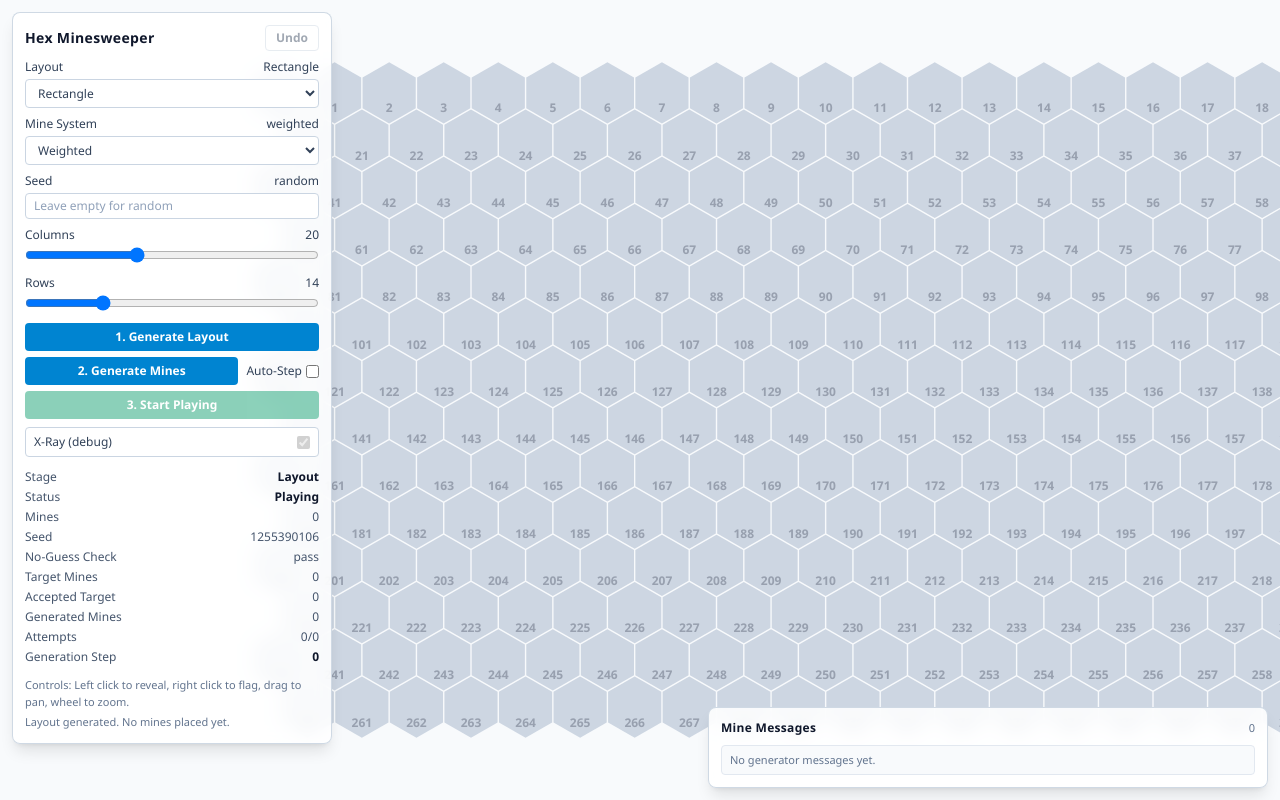
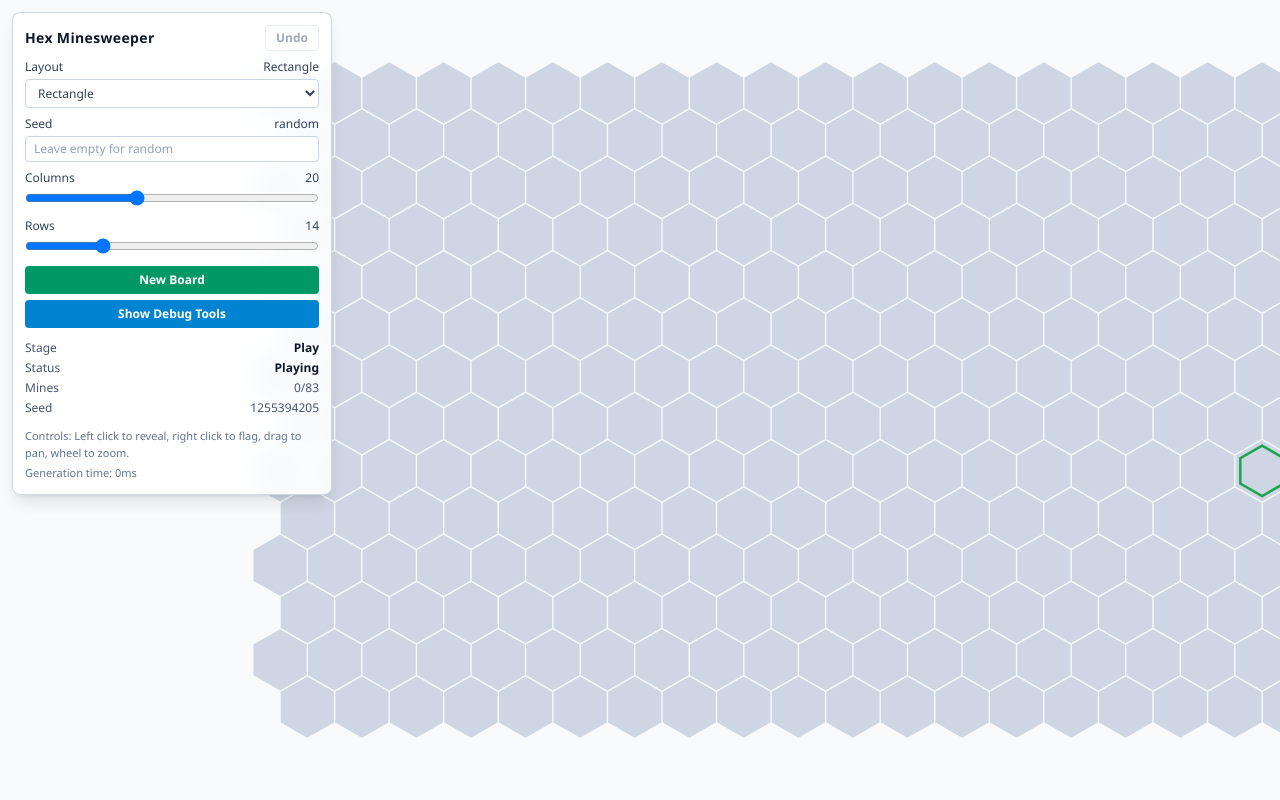
Before and after one commit to AaronV/hex-minesweeper, a React (Vite) app: page / in a window 1280 px wide. Built offline with nearby package versions, Linux system fonts and the light colour scheme.

Commit message:
simplify UX and smart-only flow; add generation timing

```diff
--- a/src/App.tsx
+++ b/src/App.tsx
@@ -6,6 +6,7 @@
   applyRightClick,
   DEFAULT_SETTINGS,
   generateLayoutOnly,
+  generateMinesForLayout,
   type GameState,
   type MineGenerationSession,
   normalizeSettings,
@@ -52,35 +53,58 @@
 const INITIAL_SEED_TEXT = loadInitialSeedText()
 const INITIAL_LAYOUT_SEED = parseSeed(INITIAL_SEED_TEXT) ?? randomSeed()
 const INITIAL_LAYOUT = generateLayoutOnly(INITIAL_SETTINGS, INITIAL_LAYOUT_SEED)
+const INITIAL_GAME = generateMinesForLayout(
+  INITIAL_SETTINGS,
+  INITIAL_LAYOUT.phase,
+  INITIAL_LAYOUT_SEED,
+  (INITIAL_LAYOUT_SEED + 4099) >>> 0,
+)
+
+function buildBoardForMode(settings: GenerationSettings, seed: number, debugToolsEnabled: boolean): {
+  phase: LayoutPhaseResult
+  game: GameState
+  stage: WorkflowStage
+} {
+  const generated = generateLayoutOnly(settings, seed)
+  if (debugToolsEnabled) {
+    return { phase: generated.phase, game: generated.game, stage: 'layout' }
+  }
+  return {
+    phase: generated.phase,
+    game: generateMinesForLayout(settings, generated.phase, seed, (seed + 4099) >>> 0),
+    stage: 'play',
+  }
+}
 
 function App() {
   const [settings, setSettings] = useState<GenerationSettings>(INITIAL_SETTINGS)
   const [seedText, setSeedText] = useState<string>(INITIAL_SEED_TEXT)
-  const [stage, setStage] = useState<WorkflowStage>('layout')
+  const [stage, setStage] = useState<WorkflowStage>('play')
   const [layoutPhase, setLayoutPhase] = useState<LayoutPhaseResult | null>(INITIAL_LAYOUT.phase)
   const [layoutSeed, setLayoutSeed] = useState<number>(INITIAL_LAYOUT_SEED)
   const [mineGenerationSession, setMineGenerationSession] = useState<MineGenerationSession | null>(null)
   const [isMineAutoStepping, setIsMineAutoStepping] = useState(false)
-  const [game, setGame] = useState<GameState | null>(INITIAL_LAYOUT.game)
+  const [game, setGame] = useState<GameState | null>(INITIAL_GAME)
   const [undoGame, setUndoGame] = useState<GameState | null>(null)
   const [xrayMode, setXrayMode] = useState(false)
+  const [debugToolsEnabled, setDebugToolsEnabled] = useState(false)
   const canGenerateMines = layoutPhase !== null
 
   const onSettingsChange = useCallback((partial: Partial<GenerationSettings>) => {
     setSettings((previous) => {
       const next = normalizeSettings({ ...previous, ...partial })
       const seed = parseSeed(seedText) ?? randomSeed()
-      const generated = generateLayoutOnly(next, seed)
+      const generated = buildBoardForMode(next, seed, debugToolsEnabled)
       setLayoutSeed(seed)
       setLayoutPhase(generated.phase)
       setMineGenerationSession(null)
       setGame(generated.game)
-      setStage('layout')
+      setStage(generated.stage)
       setUndoGame(null)
       setIsMineAutoStepping(false)
       return next
     })
-  }, [seedText])
+  }, [debugToolsEnabled, seedText])
 
   const onGenerateLayout = useCallback(() => {
     const seed = randomSeed()
@@ -91,6 +115,19 @@
     setMineGenerationSession(null)
     setGame(layoutGame)
     setStage('layout')
+    setUndoGame(null)
+    setIsMineAutoStepping(false)
+  }, [settings])
+
+  const onGenerateBoardQuick = useCallback(() => {
+    const nextSeed = randomSeed()
+    const generated = buildBoardForMode(settings, nextSeed, false)
+    setSeedText(String(nextSeed))
+    setLayoutSeed(nextSeed)
+    setLayoutPhase(generated.phase)
+    setMineGenerationSession(null)
+    setGame(generated.game)
+    setStage(generated.stage)
     setUndoGame(null)
     setIsMineAutoStepping(false)
   }, [settings])
@@ -191,7 +228,8 @@
     stage === 'mines' &&
     game !== null &&
     generationComplete &&
-    (settings.mineGenerationSystem === 'smart' || (game.mineCount > 0 && game.generationReport.noGuessSolvePassed))
+    game.mineCount > 0 &&
+    game.generationReport.noGuessSolvePassed
   const effectiveXrayMode = stage !== 'play' ? true : xrayMode
   const generationMessages = game?.generationReport.messageLog ?? []
 
@@ -202,15 +240,18 @@
         seedText={seedText}
         game={game}
         stage={stage}
+        debugToolsEnabled={debugToolsEnabled}
         xrayMode={effectiveXrayMode}
         canUndo={undoGame !== null}
         canGenerateMines={canGenerateMines}
         canStartPlaying={canStartPlaying}
         isMineAutoStepping={isMineAutoStepping}
         mineStepCount={mineGenerationSession?.stepCount ?? 0}
+        onGenerateBoardQuick={onGenerateBoardQuick}
         onGenerateLayout={onGenerateLayout}
         onGenerateMines={onGenerateMines}
         onStartPlaying={onStartPlaying}
+        onToggleDebugTools={() => setDebugToolsEnabled((previous) => !previous)}
         onToggleMineAutoStep={onToggleMineAutoStep}
         onUndo={onUndo}
         onToggleXrayMode={setXrayMode}
@@ -224,6 +265,7 @@
         onReveal={onReveal}
         onRightClick={onRightClick}
       />
+      {debugToolsEnabled ? (
         <div className="fixed bottom-3 right-3 z-10 w-[560px] rounded-lg border border-slate-300/90 bg-white/88 p-3 text-left text-slate-700 shadow-lg backdrop-blur-sm">
           <div className="mb-2 flex items-center justify-between">
             <h2 className="text-xs font-semibold tracking-wide text-slate-900">Mine Messages</h2>
@@ -243,6 +285,7 @@
             )}
           </div>
         </div>
+      ) : null}
     </>
   )
 }
--- a/src/components/ControlPanel.tsx
+++ b/src/components/ControlPanel.tsx
@@ -1,4 +1,4 @@
-import type { GameState, GenerationSettings, MapLayout, MineGenerationSystem } from '../game'
+import type { GameState, GenerationSettings, MapLayout } from '../game'
 
 export type WorkflowStage = 'setup' | 'layout' | 'mines' | 'play'
 
@@ -7,15 +7,18 @@
   seedText: string
   game: GameState | null
   stage: WorkflowStage
+  debugToolsEnabled: boolean
   xrayMode: boolean
   canUndo: boolean
   canGenerateMines: boolean
   canStartPlaying: boolean
   isMineAutoStepping: boolean
   mineStepCount: number
+  onGenerateBoardQuick: () => void
   onGenerateLayout: () => void
   onGenerateMines: () => void
   onStartPlaying: () => void
+  onToggleDebugTools: () => void
   onToggleMineAutoStep: () => void
   onUndo: () => void
   onToggleXrayMode: (enabled: boolean) => void
@@ -28,15 +31,18 @@
   seedText,
   game,
   stage,
+  debugToolsEnabled,
   xrayMode,
   canUndo,
   canGenerateMines,
   canStartPlaying,
   isMineAutoStepping,
   mineStepCount,
+  onGenerateBoardQuick,
   onGenerateLayout,
   onGenerateMines,
   onStartPlaying,
+  onToggleDebugTools,
   onToggleMineAutoStep,
   onUndo,
   onToggleXrayMode,
@@ -44,6 +50,7 @@
   onSettingsChange,
 }: ControlPanelProps) {
   const mineButtonLabel = stage === 'mines' ? '2. Next Mine Step' : '2. Generate Mines'
+  const flaggedCount = game ? game.cells.filter((cell) => cell.active && cell.flagged).length : 0
 
   return (
     <div className="fixed left-3 top-3 z-10 w-[320px] rounded-lg border border-slate-300/90 bg-white/88 p-3 text-slate-700 shadow-lg backdrop-blur-sm">
@@ -73,21 +80,6 @@
             <option value="rectangle">Rectangle</option>
             <option value="rorschach">Rorschach Mirror</option>
             <option value="snowflake">Snowflake</option>
-          </select>
-        </label>
-
-        <label className="block">
-          <div className="mb-1 flex justify-between">
-            <span>Mine System</span>
-            <span>{settings.mineGenerationSystem}</span>
-          </div>
-          <select
-            value={settings.mineGenerationSystem}
-            onChange={(event) => onSettingsChange({ mineGenerationSystem: event.target.value as MineGenerationSystem })}
-            className="w-full rounded border border-slate-300 bg-white px-2 py-1 text-xs text-slate-700"
-          >
-            <option value="weighted">Weighted</option>
-            <option value="smart">Smart (Stepped)</option>
           </select>
         </label>
 
@@ -192,6 +184,24 @@
         <div className="grid grid-cols-1 gap-1.5">
           <button
             type="button"
+            onClick={onGenerateBoardQuick}
+            className="rounded bg-emerald-600 px-2.5 py-1.5 text-xs font-semibold text-white hover:bg-emerald-500"
+          >
+            New Board
+          </button>
+          <button
+            type="button"
+            onClick={onToggleDebugTools}
+            className="rounded bg-sky-600 px-2.5 py-1.5 text-xs font-semibold text-white hover:bg-sky-500"
+          >
+            {debugToolsEnabled ? 'Hide Debug Tools' : 'Show Debug Tools'}
+          </button>
+        </div>
+
+        {debugToolsEnabled ? (
+          <div className="grid grid-cols-1 gap-1.5 rounded border border-slate-300 bg-slate-50 p-2">
+            <button
+              type="button"
               onClick={onGenerateLayout}
               className="rounded bg-sky-600 px-2.5 py-1.5 text-xs font-semibold text-white hover:bg-sky-500"
             >
@@ -224,8 +234,6 @@
             >
               3. Start Playing
             </button>
-        </div>
-
             <label className="flex items-center justify-between rounded border border-slate-300 bg-white px-2 py-1.5">
               <span>X-Ray (debug)</span>
               <input
@@ -235,6 +243,8 @@
                 onChange={(event) => onToggleXrayMode(event.target.checked)}
               />
             </label>
+          </div>
+        ) : null}
       </div>
 
       {game ? (
@@ -246,9 +256,13 @@
             {game.status === 'playing' ? 'Playing' : game.status === 'won' ? 'Won' : 'Lost'}
           </span>
           <span>Mines</span>
-          <span className="text-right">{game.mineCount}</span>
+          <span className="text-right">
+            {flaggedCount}/{game.mineCount}
+          </span>
           <span>Seed</span>
           <span className="truncate text-right">{game.seed}</span>
+          {debugToolsEnabled ? (
+            <>
               <span>No-Guess Check</span>
               <span className="text-right">{game.generationReport.noGuessSolvePassed ? 'pass' : 'fail'}</span>
               <span>Target Mines</span>
@@ -263,6 +277,8 @@
               </span>
               <span>Generation Step</span>
               <span className="text-right font-semibold text-slate-900">{mineStepCount}</span>
+            </>
+          ) : null}
         </div>
       ) : (
         <p className="mt-3 text-xs text-slate-600">Generate layout to begin.</p>
--- a/src/game/index.ts
+++ b/src/game/index.ts
@@ -30,7 +30,6 @@
   HintType,
   MapLayout,
   LayoutPhaseResult,
-  MineGenerationSystem,
 } from './types'
 
 export { DEFAULT_SETTINGS, randomSeed, normalizeSettings, estimatePlayableCells, getMineTargetFromActiveCells }
@@ -108,6 +107,7 @@
   layoutSeed: number,
   seed: number,
 ): GameState {
+  const generationStartMs = Date.now()
   const normalized = normalizeSettings(settings)
   const requestedTargetMineCount = clamp(
     getMineTargetFromActiveCells(phase.activeIndices.length),
@@ -128,7 +128,6 @@
     for (let attempt = 0; attempt < maxAttemptsPerTarget; attempt += 1) {
       const attemptSeed = seed + target * 104729 + attempt * 9187
       const candidate = generateMinesBySystem(
-        normalized.mineGenerationSystem,
         normalized,
         phase,
         target,
@@ -169,6 +168,7 @@
     }
     if (bestDeterministic) break
   }
+  const generationDurationMs = Date.now() - generationStartMs
 
   return buildGameState({
     phase: bestPhase,
@@ -188,8 +188,8 @@
       attemptBudget: (requestedTargetMineCount - minimumTargetMineCount + 1) * maxAttemptsPerTarget,
       noGuessSolvePassed: bestDeterministic,
       note: bestDeterministic
-        ? `${normalized.mineGenerationSystem} system generated mines after ${attempts} attempt${attempts === 1 ? '' : 's'} (target ${bestTarget}).`
-        : `${normalized.mineGenerationSystem} system found no guess-free layout in ${attempts} attempts. Try Generate Mines again.`,
+        ? `Generation time: ${generationDurationMs}ms`
+        : `Generation time: ${generationDurationMs}ms. No guess-free layout found in ${attempts} attempts. Try Generate Mines again.`,
       messageLog: [],
       currentTargetIndex: -1,
     },
@@ -211,7 +211,7 @@
   )
 
   const initialized =
-    previousSession ?? initializeMineGenerationSession(normalized.mineGenerationSystem, phase, layoutSeed)
+    previousSession ?? initializeMineGenerationSession(phase, layoutSeed)
   const session = advanceMineGenerationSession(normalized, phase, requestedTargetMineCount, initialized)
   const phaseWithStart: LayoutPhaseResult = { ...phase, startIndex: session.startIndex }
   const truth = createTruthBoard(phase.rows, phase.cols, session.mineSet, phase.activeMask)
@@ -233,7 +233,7 @@
   const assignedSet = session.system === 'smart' ? session.assignedSet : new Set<number>()
   const attemptsUsed = session.stepCount
   const attemptBudget = session.system === 'smart' ? requestedTargetMineCount : 1
-  const notePrefix = session.system === 'smart' ? 'smart tx' : 'weighted step'
+  const notePrefix = 'smart tx'
   const game = buildGameState({
     phase: phaseWithStart,
     truth,
@@ -252,11 +252,9 @@
       attemptBudget,
       noGuessSolvePassed,
       note:
-        session.system === 'smart'
-          ? `${notePrefix} ${session.stepCount}: ${session.lastAction}. assigned=${session.assignedSet.size}, mines=${session.mineSet.size}`
-          : `${notePrefix} ${session.stepCount}: ${session.lastAction}`,
+        `${notePrefix} ${session.stepCount}: ${session.lastAction}. assigned=${session.assignedSet.size}, mines=${session.mineSet.size}`,
       messageLog: session.messages,
-      currentTargetIndex: session.system === 'smart' ? session.currentTargetIndex : -1,
+      currentTargetIndex: session.currentTargetIndex,
     },
   })
 
--- a/src/game/mine-generators/index.ts
+++ b/src/game/mine-generators/index.ts
@@ -1,23 +1,10 @@
-import type { GenerationSettings, LayoutPhaseResult, MineGenerationSystem } from '../types'
+import type { GenerationSettings, LayoutPhaseResult } from '../types'
 import type {
   MineGenerator,
   MineGenerationCandidate,
   MineGenerationSession,
-  SmartMineSession,
-  WeightedMineSession,
 } from './types'
 import { smartMineGenerator } from './smart'
-import { weightedMineGenerator } from './weighted'
-
-type MineGeneratorRegistry = {
-  smart: MineGenerator<SmartMineSession>
-  weighted: MineGenerator<WeightedMineSession>
-}
-
-const generators: MineGeneratorRegistry = {
-  smart: smartMineGenerator,
-  weighted: weightedMineGenerator,
-}
 
 function runSessionToCompletion<TSession extends MineGenerationSession>(
   generator: MineGenerator<TSession>,
@@ -35,25 +22,20 @@
 }
 
 export function generateMinesBySystem(
-  system: MineGenerationSystem,
   settings: GenerationSettings,
   phase: LayoutPhaseResult,
   target: number,
   seed: number,
 ): MineGenerationCandidate {
-  const session =
-    system === 'smart'
-      ? runSessionToCompletion(generators.smart, settings, phase, target, seed)
-      : runSessionToCompletion(generators.weighted, settings, phase, target, seed)
+  const session = runSessionToCompletion(smartMineGenerator, settings, phase, target, seed)
   return { startIndex: session.startIndex, mineSet: session.mineSet }
 }
 
 export function initializeMineGenerationSession(
-  system: MineGenerationSystem,
   phase: LayoutPhaseResult,
   seed: number,
 ): MineGenerationSession {
-  return generators[system].initialize(phase, seed)
+  return smartMineGenerator.initialize(phase, seed)
 }
 
 export function advanceMineGenerationSession(
@@ -62,8 +44,7 @@
   target: number,
   session: MineGenerationSession,
 ): MineGenerationSession {
-  if (session.system === 'smart') return generators.smart.step(settings, phase, target, session)
-  return generators.weighted.step(settings, phase, target, session)
+  return smartMineGenerator.step(settings, phase, target, session)
 }
 
 export type {
@@ -71,5 +52,4 @@
   MineGenerationCandidate,
   MineGenerationSession,
   SmartMineSession,
-  WeightedMineSession,
 } from './types'
--- a/src/game/mine-generators/types.ts
+++ b/src/game/mine-generators/types.ts
@@ -1,4 +1,4 @@
-import type { GenerationSettings, LayoutPhaseResult, MineGenerationSystem } from '../types'
+import type { GenerationSettings, LayoutPhaseResult } from '../types'
 
 export interface MineGenerationCandidate {
   startIndex: number
@@ -6,7 +6,7 @@
 }
 
 export interface BaseMineGenerationSession {
-  system: MineGenerationSystem
+  system: 'smart'
   startIndex: number
   mineSet: Set<number>
   messages: string[]
@@ -24,13 +24,9 @@
   currentTargetIndex: number
 }
 
-export interface WeightedMineSession extends BaseMineGenerationSession {
-  system: 'weighted'
-}
+export type MineGenerationSession = SmartMineSession
 
-export type MineGenerationSession = SmartMineSession | WeightedMineSession
-
-export interface MineGenerator<TSession extends MineGenerationSession = MineGenerationSession> {
+export interface MineGenerator<TSession extends SmartMineSession = SmartMineSession> {
   initialize: (phase: LayoutPhaseResult, seed: number) => TSession
   step: (
     settings: GenerationSettings,
--- a/src/game/mine-generators/weighted/index.ts
+++ /dev/null
@@ -1,102 +0,0 @@
-import { clamp, getNeighbors, hashUnit, mulberry32 } from '../../grid'
-import { DEFAULT_MINE_PERCENT } from '../../settings'
-import type { GenerationSettings, LayoutPhaseResult } from '../../types'
-import type { MineGenerationCandidate, MineGenerator, WeightedMineSession } from '../types'
-import { selectStartIndexCenterBiased } from '../shared'
-
-function weightedPickIndex(weights: number[], random: () => number): number {
-  const total = weights.reduce((sum, value) => sum + value, 0)
-  if (total <= 0) return Math.floor(random() * weights.length)
-  let needle = random() * total
-  for (let i = 0; i < weights.length; i += 1) {
-    needle -= weights[i]
-    if (needle <= 0) return i
-  }
-  return weights.length - 1
-}
-
-function generateCandidateWeighted(
-  settings: GenerationSettings,
-  phase: LayoutPhaseResult,
-  targetMineCount: number,
-  seed: number,
-): MineGenerationCandidate {
-  const startIndex = selectStartIndexCenterBiased(phase, seed ^ 0x5f3759df)
-  const { rows, cols, activeMask, activeIndices } = phase
-  const startNeighbors = new Set(getNeighbors(startIndex, rows, cols).filter((n) => activeMask[n]))
-  const safeZone = new Set<number>([startIndex, ...startNeighbors])
-  const eligible = activeIndices.filter((index) => !safeZone.has(index))
-  const safeTarget = clamp(targetMineCount, 0, eligible.length)
-  if (safeTarget <= 0 || eligible.length === 0) return { startIndex, mineSet: new Set<number>() }
-
-  const startRow = Math.floor(startIndex / cols)
-  const startCol = startIndex % cols
-  const distanceScale = Math.max(2, Math.max(rows, cols) * 0.65)
-  const spreadBias = clamp(settings.propagation / 100, 0.2, 0.95)
-  const random = mulberry32(seed ^ (rows << 8) ^ cols)
-
-  const pool = [...eligible]
-  const weights = pool.map((index) => {
-    const row = Math.floor(index / cols)
-    const col = index % cols
-    const dist = Math.hypot(row - startRow, col - startCol)
-    const distNorm = clamp(dist / distanceScale, 0, 1.6)
-    const localNoise = hashUnit(seed, row, col, settings.propagation)
-    const layoutNoise = hashUnit(seed ^ 0x9e3779b9, col, row, rows + cols)
-    return 0.2 + distNorm * (0.9 * spreadBias) + localNoise * 0.6 + layoutNoise * 0.45
-  })
-
-  const mineSet = new Set<number>()
-  const desiredCount = Math.max(1, Math.round((activeIndices.length * DEFAULT_MINE_PERCENT) / 100))
-  const picks = clamp(safeTarget, 1, Math.min(desiredCount, eligible.length))
-
-  for (let count = 0; count < picks && pool.length > 0; count += 1) {
-    const chosen = weightedPickIndex(weights, random)
-    mineSet.add(pool[chosen])
-    pool.splice(chosen, 1)
-    weights.splice(chosen, 1)
-  }
-
-  return { startIndex, mineSet }
-}
-
-export function initialize(
-  phase: LayoutPhaseResult,
-  seed: number,
-): WeightedMineSession {
-  const startIndex = selectStartIndexCenterBiased(phase, seed ^ 0x5f3759df)
-  return {
-    system: 'weighted',
-    startIndex,
-    mineSet: new Set<number>(),
-    messages: [],
-    stepCount: 0,
-    seed,
-    done: false,
-    lastAction: 'weighted session initialized',
-  }
-}
-
-export function step(
-  settings: GenerationSettings,
-  phase: LayoutPhaseResult,
-  targetMineCount: number,
-  session: WeightedMineSession,
-): WeightedMineSession {
-  if (session.done) return session
-  const candidate = generateCandidateWeighted(settings, phase, targetMineCount, session.seed)
-  return {
-    ...session,
-    startIndex: candidate.startIndex,
-    mineSet: candidate.mineSet,
-    messages: [...session.messages, `step ${session.stepCount + 1}: weighted generated ${candidate.mineSet.size} mines`],
-    stepCount: session.stepCount + 1,
-    done: true,
-    lastAction: `weighted completed in single step with ${candidate.mineSet.size} mines`,
-  }
-}
-
-export const weightedMineGenerator: MineGenerator<WeightedMineSession> = {
-  initialize,
-  step,
-}
--- a/src/game/settings.ts
+++ b/src/game/settings.ts
@@ -36,13 +36,11 @@
   const mapSize = clamp(Math.round(settings.mapSize), 8, 24)
   const mapLayout: MapLayout = settings.mapLayout ?? 'rectangle'
   const hintType = settings.hintType === 'axisPairLine' ? 'axisPairLine' : 'adjacent'
-  const rawMineSystem = String((settings as { mineGenerationSystem?: string }).mineGenerationSystem ?? '')
-  const mineGenerationSystem = rawMineSystem === 'smart' || rawMineSystem === 'prototypeNoop' ? 'smart' : 'weighted'
   const propagation = clamp(Math.round(settings.propagation), 20, 95)
   const snowflakeArms = settings.snowflakeArms <= 3 ? 3 : 6
   const rectCols = clamp(Math.round(settings.rectCols), 8, 40)
   const rectRows = clamp(Math.round(settings.rectRows), 8, 32)
-  return { mapSize, mapLayout, hintType, mineGenerationSystem, propagation, snowflakeArms, rectCols, rectRows }
+  return { mapSize, mapLayout, hintType, propagation, snowflakeArms, rectCols, rectRows }
 }
 
 export function getMineTargetFromActiveCells(activeCells: number): number {
--- a/src/game/types.ts
+++ b/src/game/types.ts
@@ -1,7 +1,6 @@
 export type GameStatus = 'playing' | 'won' | 'lost'
 export type MapLayout = 'rectangle' | 'rorschach' | 'snowflake'
 export type HintType = 'adjacent' | 'axisPairLine'
-export type MineGenerationSystem = 'weighted' | 'smart'
 
 export interface CellTruth {
   active: boolean
@@ -22,7 +21,6 @@
   mapSize: number
   mapLayout: MapLayout
   hintType: HintType
-  mineGenerationSystem: MineGenerationSystem
   propagation: number
   snowflakeArms: number
   rectCols: number
@@ -46,7 +44,6 @@
   mapSize: 14,
   mapLayout: 'rectangle',
   hintType: 'adjacent',
-  mineGenerationSystem: 'weighted',
   propagation: 62,
   snowflakeArms: 6,
   rectCols: 20,
```
Lines whose indentation alone changed are shown as unchanged.
